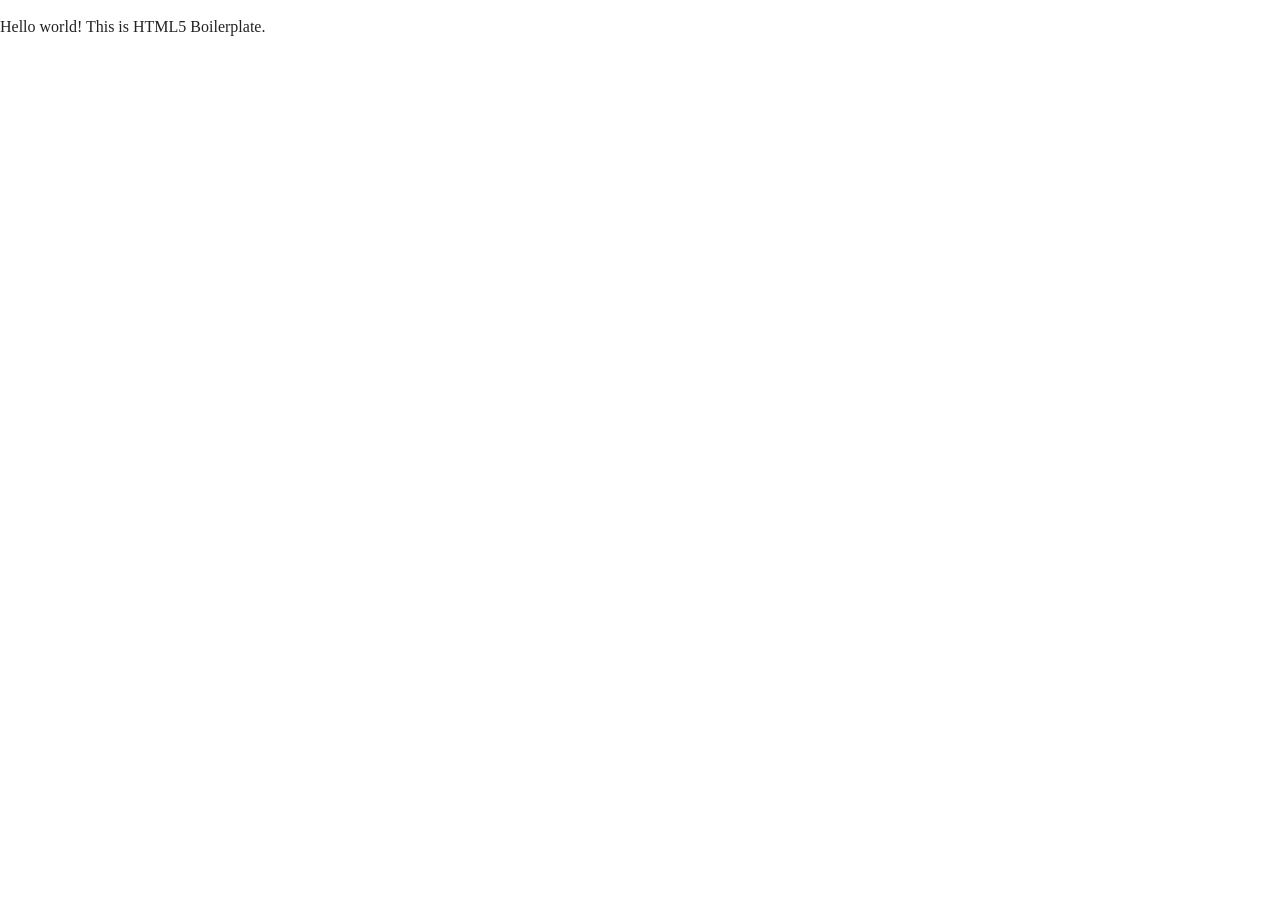
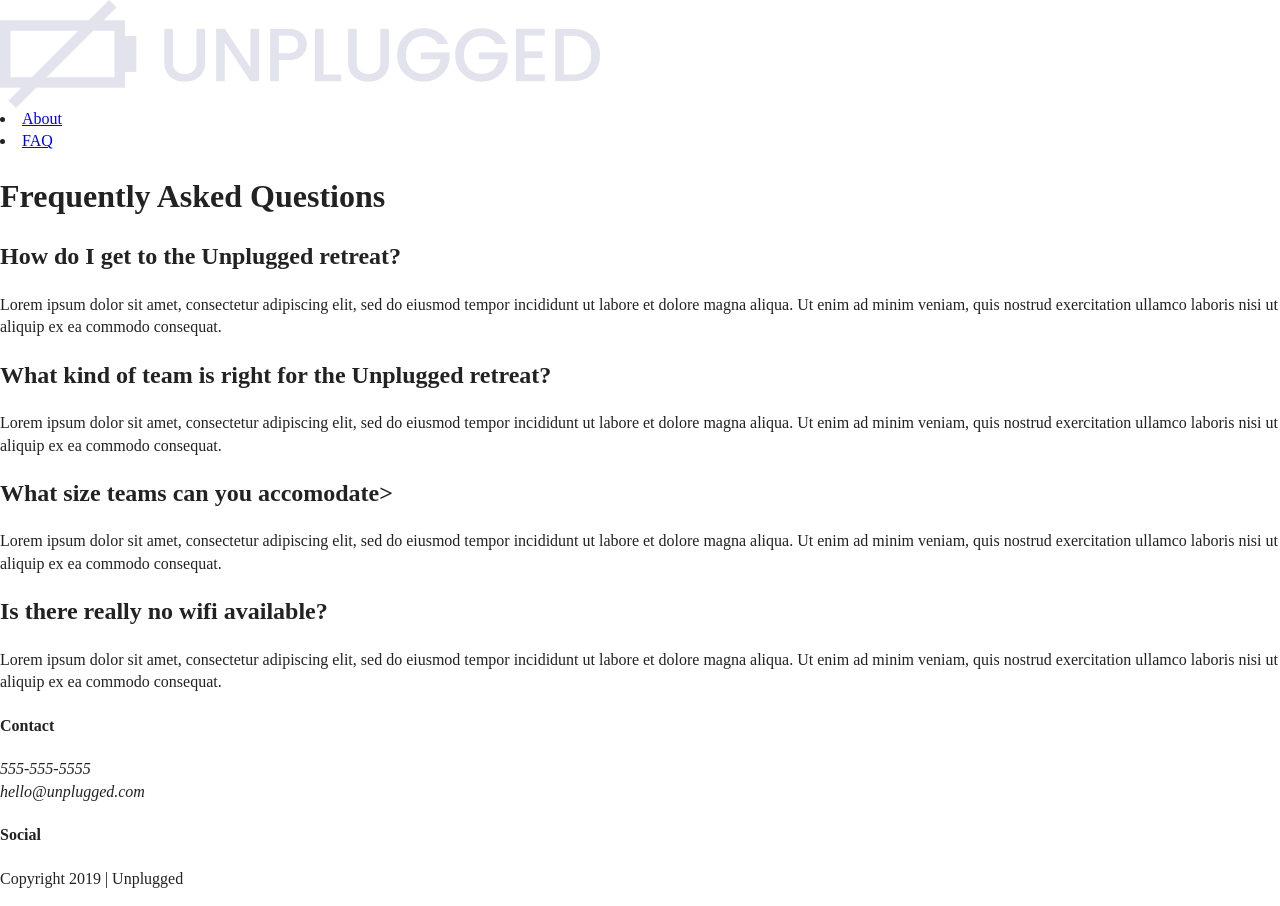
Before and after one commit to esther-akkerman/unplugged-code-files, a website: page faq/index.html in a window 1280 px wide. Before the commit the page ends 800 px from the top, so only its background shows below. Drawn offline with Linux system fonts and the light colour scheme.

Commit message:
Wrote the html for the FAQ page

```diff
--- a/faq/index.html
+++ b/faq/index.html
@@ -24,8 +24,69 @@
 
 <body>
 
-  <!-- Add your site or application content here -->
-  <p>Hello world! This is HTML5 Boilerplate.</p>
+  <header>
+    <div class="content-wrapper">
+      <a href="../index.html">
+        <img src="../img/unpluggedlogo.png" alt="unplugged logo">
+      </a>
+      <nav>
+        <li><a href="../about/index.html">About</a></li>
+        <li><a href="../faq/index.html">FAQ</a></li>
+      </nav>
+    </div>
+  </header>
+
+  <main>
+    <section class="FAQ-section">
+      <div class="content-wrapper">
+        <h1>Frequently Asked Questions</h1>
+        <article>
+          <h2>How do I get to the Unplugged retreat?</h2>
+          <p>Lorem ipsum dolor sit amet, consectetur adipiscing elit, sed do eiusmod tempor incididunt ut labore et dolore
+             magna aliqua. Ut enim ad minim veniam, quis nostrud exercitation ullamco laboris nisi ut aliquip ex ea commodo consequat.</p>
+        </article>
+        <article>
+          <h2>What kind of team is right for the Unplugged retreat?</h2>
+          <p>Lorem ipsum dolor sit amet, consectetur adipiscing elit, sed do eiusmod tempor incididunt ut labore et dolore
+             magna aliqua. Ut enim ad minim veniam, quis nostrud exercitation ullamco laboris nisi ut aliquip ex ea commodo consequat.</p>
+        </article>
+        <article>
+          <h2>What size teams can you accomodate></h2>
+          <p>Lorem ipsum dolor sit amet, consectetur adipiscing elit, sed do eiusmod tempor incididunt ut labore et dolore
+             magna aliqua. Ut enim ad minim veniam, quis nostrud exercitation ullamco laboris nisi ut aliquip ex ea commodo consequat.</p>
+        </article>
+        <article>
+          <h2>Is there really no wifi available?</h2>
+          <p>Lorem ipsum dolor sit amet, consectetur adipiscing elit, sed do eiusmod tempor incididunt ut labore et dolore
+             magna aliqua. Ut enim ad minim veniam, quis nostrud exercitation ullamco laboris nisi ut aliquip ex ea commodo consequat.</p>
+        </article>
+      </div>
+    </section>
+  </main>
+
+   <!-- Change H into the right one-->
+   <footer>
+    <div class="content-wrapper">
+      <div class="contact">
+        <h4>Contact</h4>
+        <address>555-555-5555<br>hello@unplugged.com</address>
+      </div>
+      <div class="socials">
+        <h4>Social</h4>
+        <div class="social-icons">
+        <!-- insert facebook icon + link -->
+        <!-- insert twitter icon + link-->
+        <!-- insert instagram icon + link-->
+        </div>
+      </div>
+      <div class="copyright">
+        <p>Copyright 2019 | Unplugged</p>
+      </div>
+    </div>
+  </footer>
+
+
+  <!-- Javascript scripts -->
   <script src="../js/vendor/modernizr-3.11.2.min.js"></script>
   <script src="../js/plugins.js"></script>
   <script src="../js/main.js"></script>
```
